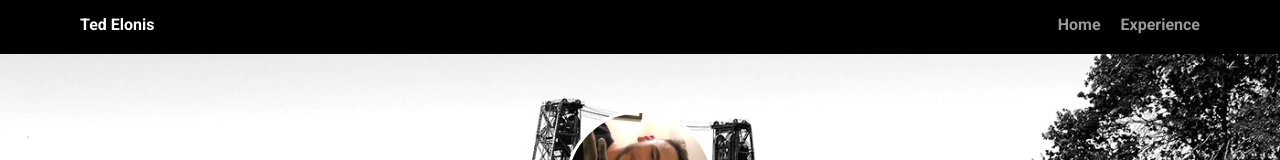
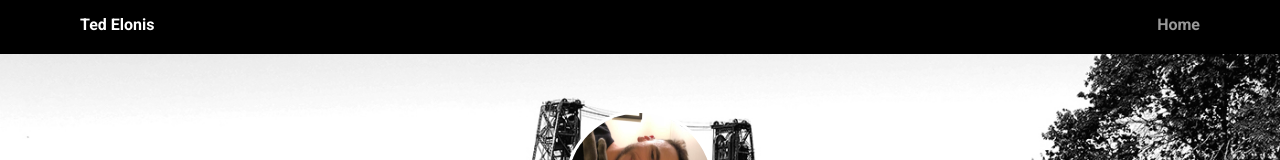
Before and after one commit to telonis7/Techdgree-project-1, a plain HTML site: page index.html in a window 1280 px wide. Shown: the top 160 px of the page. Drawn offline with Linux system fonts and the light colour scheme; a web font is replaced by a local one.

Commit message:
deleted experience link

```diff
--- a/index.html
+++ b/index.html
@@ -12,7 +12,6 @@
         <ul class="nav">
           <li class="name">Ted Elonis</li>
           <li><a href="index.html">Home</a></li>
-          <li><a href="#">Experience</a></li>
         </ul>
     </div>
 
```
